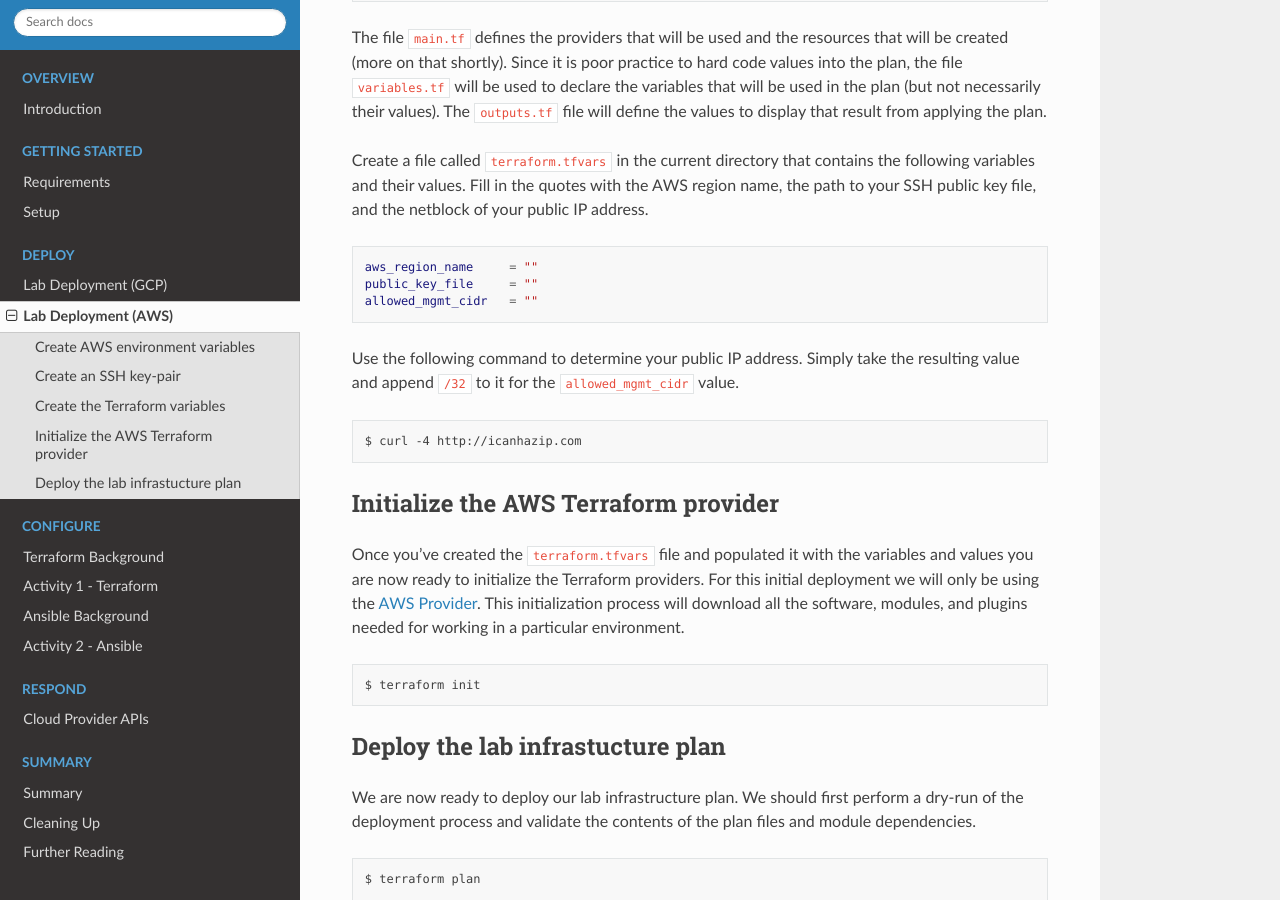
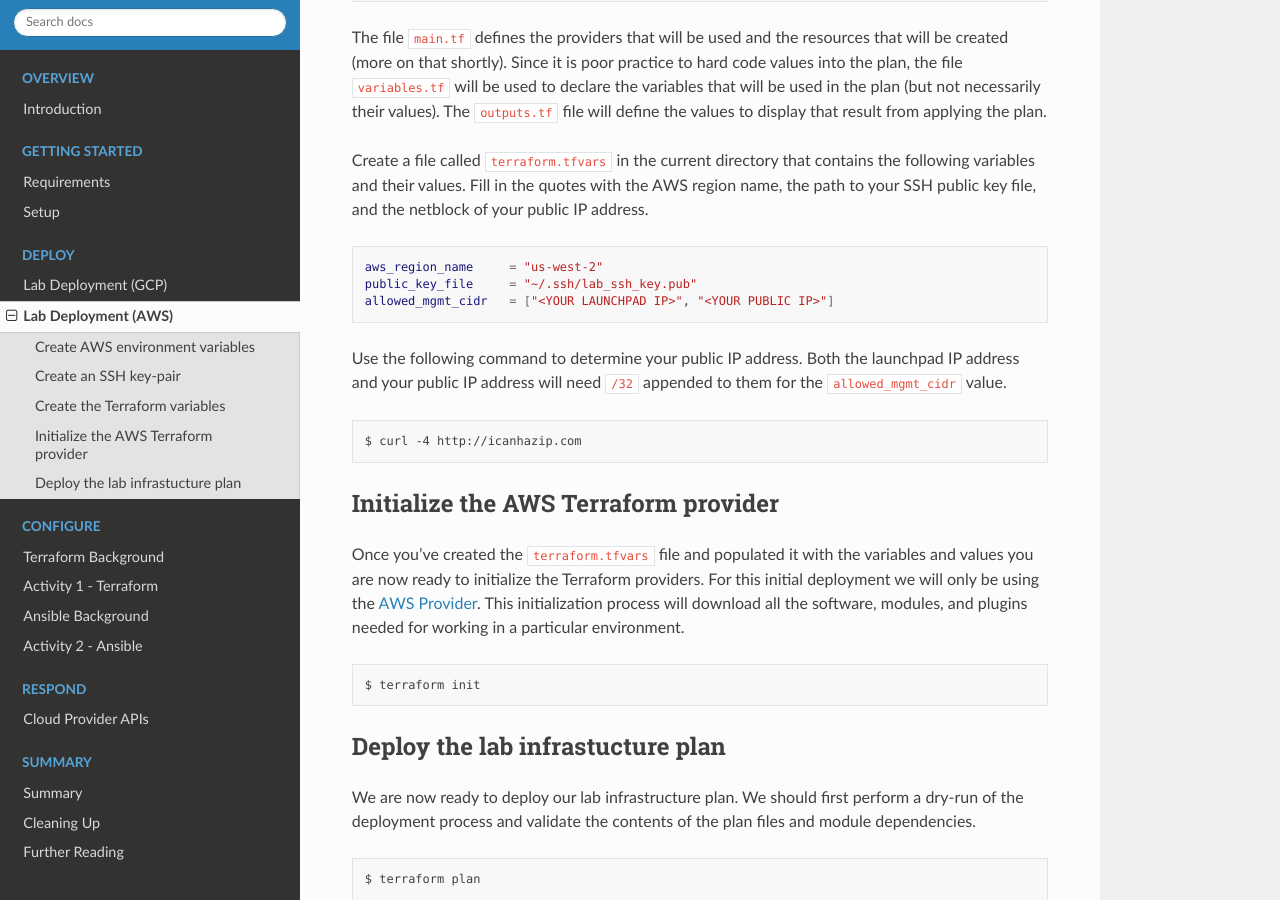
Before and after one commit to PaloAltoNetworks/multicloud-automation-lab, a Sphinx documentation site: the page built from docs/02-deploy/deploy-aws.rst, in a window 1280 px wide and 900 px high, scrolled down 1419 px. Built offline with Sphinx 7.4.7 and the Read the Docs theme 2.0.0, drawn with Linux system fonts in a browser that asks for light colours.

```diff
--- a/docs/02-deploy/deploy-aws.rst
+++ b/docs/02-deploy/deploy-aws.rst
@@ -78,12 +78,13 @@
 
 .. code-block:: bash
 
-    aws_region_name     = ""
-    public_key_file     = ""
-    allowed_mgmt_cidr   = ""
+    aws_region_name     = "us-west-2"
+    public_key_file     = "~/.ssh/lab_ssh_key.pub"
+    allowed_mgmt_cidr   = ["<YOUR LAUNCHPAD IP>", "<YOUR PUBLIC IP>"]
 
-Use the following command to determine your public IP address.  Simply take the
-resulting value and append ``/32`` to it for the ``allowed_mgmt_cidr`` value.
+Use the following command to determine your public IP address.  Both the
+launchpad IP address and your public IP address will need ``/32`` appended to
+them for the ``allowed_mgmt_cidr`` value.
 
 .. code-block:: bash
 
```
Also changed, not shown: 2 other files.
